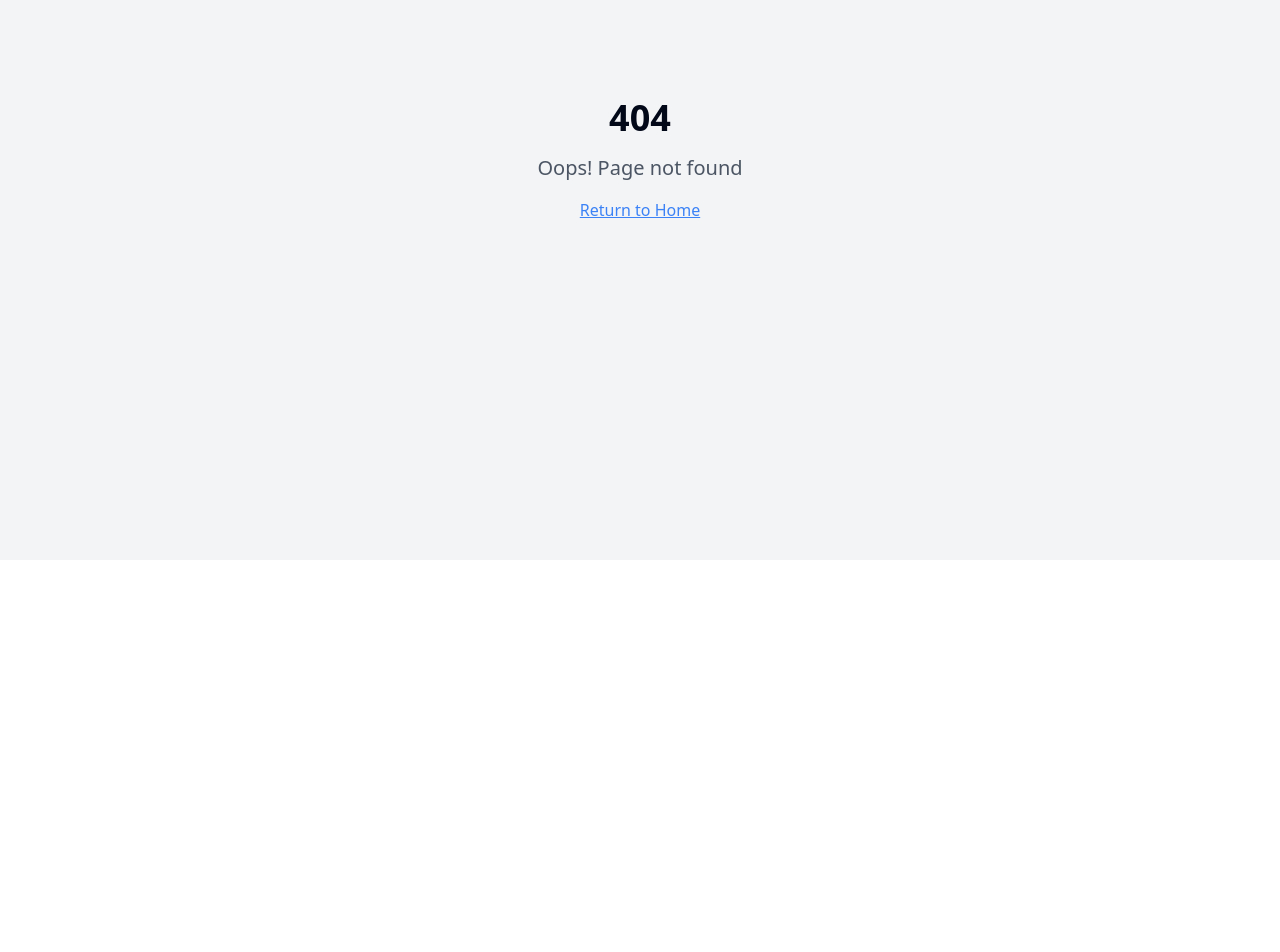
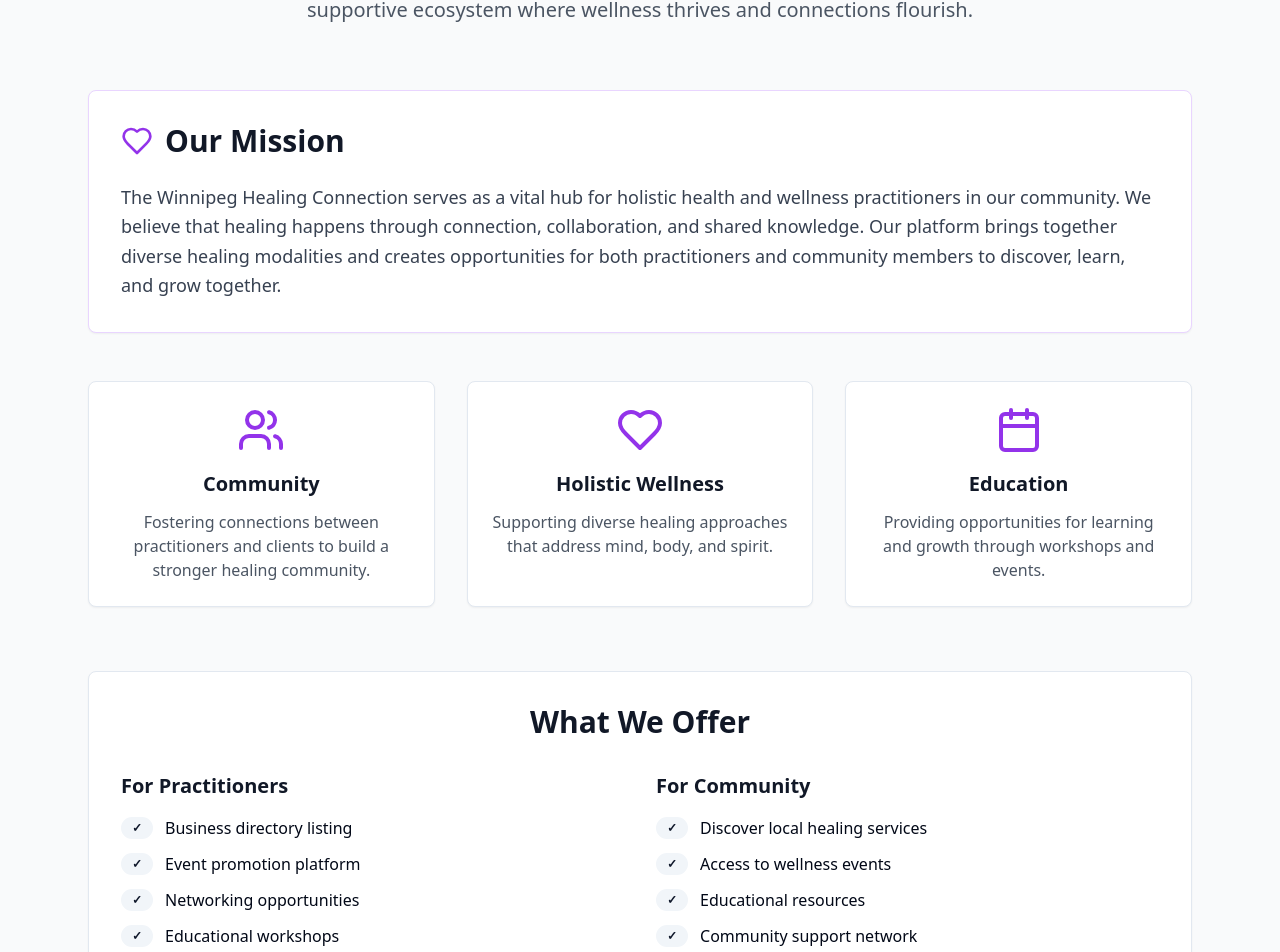
Before and after one commit to webzent-dev/soul-support-market, a React (Vite) app: page /about in a window 1280 px wide. Before the commit this address had no page. Shown: the part 240-1192 px from the top of the page. Before the commit the page ends 800 px from the top, so only its background shows below. Built offline with nearby package versions, Linux system fonts and the light colour scheme.

Commit message:
Add About Page

```diff
--- a/src/App.tsx
+++ b/src/App.tsx
@@ -8,6 +8,7 @@ import Businesses from "./pages/Businesses";
 import BusinessDetails from "./pages/BusinessDetails";
 import Events from "./pages/Events";
 import EventDetails from "./pages/EventDetails";
+import About from "./pages/About";
 import NotFound from "./pages/NotFound";
 
 const queryClient = new QueryClient();
@@ -24,6 +25,7 @@ const App = () => (
           <Route path="/businesses/:id" element={<BusinessDetails />} />
           <Route path="/events" element={<Events />} />
           <Route path="/events/:id" element={<EventDetails />} />
+          <Route path="/about" element={<About />} />
           {/* ADD ALL CUSTOM ROUTES ABOVE THE CATCH-ALL "*" ROUTE */}
           <Route path="*" element={<NotFound />} />
         </Routes>
--- a/src/components/Header.tsx
+++ b/src/components/Header.tsx
@@ -19,7 +19,7 @@ const Header = () => {
             <a href="/" className="text-gray-700 hover:text-purple-600 transition-colors">Home</a>
             <a href="/events" className="text-gray-700 hover:text-purple-600 transition-colors">Events</a>
             <a href="/businesses" className="text-gray-700 hover:text-purple-600 transition-colors">Businesses</a>
-            <a href="#" className="text-gray-700 hover:text-purple-600 transition-colors">About</a>
+            <a href="/about" className="text-gray-700 hover:text-purple-600 transition-colors">About</a>
             <a href="#" className="text-gray-700 hover:text-purple-600 transition-colors">Contact</a>
           </nav>
 
--- /dev/null
+++ b/src/pages/About.tsx
@@ -0,0 +1,140 @@
+import Header from "@/components/Header";
+import Footer from "@/components/Footer";
+import { Card, CardContent } from "@/components/ui/card";
+import { Badge } from "@/components/ui/badge";
+import { Heart, Users, Calendar, MapPin } from "lucide-react";
+
+const About = () => {
+  return (
+    <div className="min-h-screen bg-gray-50">
+      <Header />
+
+      <main className="max-w-6xl mx-auto px-6 py-12">
+        {/* Hero Section */}
+        <div className="text-center mb-16">
+          <h1 className="text-4xl md:text-5xl font-bold text-gray-900 mb-6">
+            About Winnipeg Healing Connection
+          </h1>
+          <p className="text-xl text-gray-600 max-w-3xl mx-auto leading-relaxed">
+            Building bridges between healing practitioners and the community, creating a supportive
+            ecosystem where wellness thrives and connections flourish.
+          </p>
+        </div>
+
+        {/* Mission Section */}
+        <Card className="mb-12 border-purple-200">
+          <CardContent className="p-8">
+            <div className="flex items-center mb-6">
+              <Heart className="h-8 w-8 text-purple-600 mr-3" />
+              <h2 className="text-3xl font-bold text-gray-900">Our Mission</h2>
+            </div>
+            <p className="text-lg text-gray-700 leading-relaxed">
+              The Winnipeg Healing Connection serves as a vital hub for holistic health and wellness
+              practitioners in our community. We believe that healing happens through connection,
+              collaboration, and shared knowledge. Our platform brings together diverse healing
+              modalities and creates opportunities for both practitioners and community members to
+              discover, learn, and grow together.
+            </p>
+          </CardContent>
+        </Card>
+
+        {/* Values Grid */}
+        <div className="grid md:grid-cols-2 lg:grid-cols-3 gap-8 mb-16">
+          <Card className="text-center p-6 hover:shadow-lg transition-shadow">
+            <Users className="h-12 w-12 text-purple-600 mx-auto mb-4" />
+            <h3 className="text-xl font-semibold text-gray-900 mb-3">Community</h3>
+            <p className="text-gray-600">
+              Fostering connections between practitioners and clients to build a stronger healing community.
+            </p>
+          </Card>
+
+          <Card className="text-center p-6 hover:shadow-lg transition-shadow">
+            <Heart className="h-12 w-12 text-purple-600 mx-auto mb-4" />
+            <h3 className="text-xl font-semibold text-gray-900 mb-3">Holistic Wellness</h3>
+            <p className="text-gray-600">
+              Supporting diverse healing approaches that address mind, body, and spirit.
+            </p>
+          </Card>
+
+          <Card className="text-center p-6 hover:shadow-lg transition-shadow">
+            <Calendar className="h-12 w-12 text-purple-600 mx-auto mb-4" />
+            <h3 className="text-xl font-semibold text-gray-900 mb-3">Education</h3>
+            <p className="text-gray-600">
+              Providing opportunities for learning and growth through workshops and events.
+            </p>
+          </Card>
+        </div>
+
+        {/* What We Offer */}
+        <Card className="mb-12">
+          <CardContent className="p-8">
+            <h2 className="text-3xl font-bold text-gray-900 mb-8 text-center">What We Offer</h2>
+            <div className="grid md:grid-cols-2 gap-8">
+              <div>
+                <h3 className="text-xl font-semibold text-gray-900 mb-4">For Practitioners</h3>
+                <ul className="space-y-3">
+                  <li className="flex items-center">
+                    <Badge variant="secondary" className="mr-3">✓</Badge>
+                    Business directory listing
+                  </li>
+                  <li className="flex items-center">
+                    <Badge variant="secondary" className="mr-3">✓</Badge>
+                    Event promotion platform
+                  </li>
+                  <li className="flex items-center">
+                    <Badge variant="secondary" className="mr-3">✓</Badge>
+                    Networking opportunities
+                  </li>
+                  <li className="flex items-center">
+                    <Badge variant="secondary" className="mr-3">✓</Badge>
+                    Educational workshops
+                  </li>
+                </ul>
+              </div>
+
+              <div>
+                <h3 className="text-xl font-semibold text-gray-900 mb-4">For Community</h3>
+                <ul className="space-y-3">
+                  <li className="flex items-center">
+                    <Badge variant="secondary" className="mr-3">✓</Badge>
+                    Discover local healing services
+                  </li>
+                  <li className="flex items-center">
+                    <Badge variant="secondary" className="mr-3">✓</Badge>
+                    Access to wellness events
+                  </li>
+                  <li className="flex items-center">
+                    <Badge variant="secondary" className="mr-3">✓</Badge>
+                    Educational resources
+                  </li>
+                  <li className="flex items-center">
+                    <Badge variant="secondary" className="mr-3">✓</Badge>
+                    Community support network
+                  </li>
+                </ul>
+              </div>
+            </div>
+          </CardContent>
+        </Card>
+
+        {/* Location */}
+        <Card className="text-center">
+          <CardContent className="p-8">
+            <div className="flex items-center justify-center mb-6">
+              <MapPin className="h-8 w-8 text-purple-600 mr-3" />
+              <h2 className="text-3xl font-bold text-gray-900">Based in Winnipeg</h2>
+            </div>
+            <p className="text-lg text-gray-700 max-w-2xl mx-auto">
+              Proudly serving the Winnipeg community and surrounding areas. We're committed to
+              supporting local healers and connecting them with those seeking wellness and healing.
+            </p>
+          </CardContent>
+        </Card>
+      </main>
+
+      <Footer />
+    </div>
+  );
+};
+
+export default About;
```
